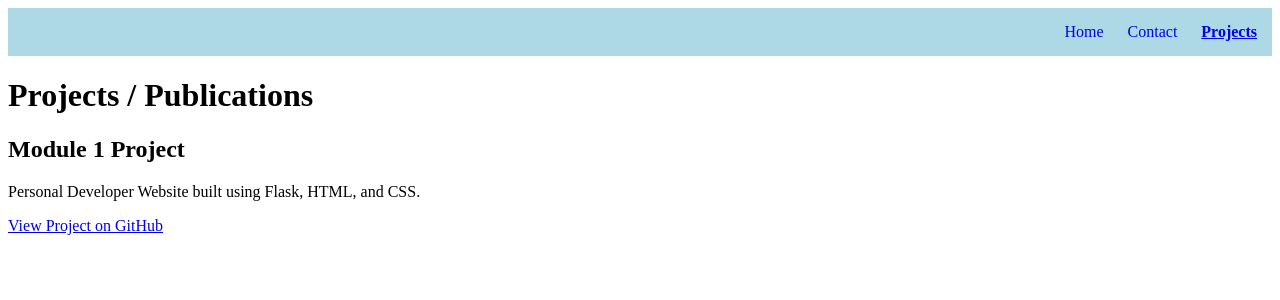
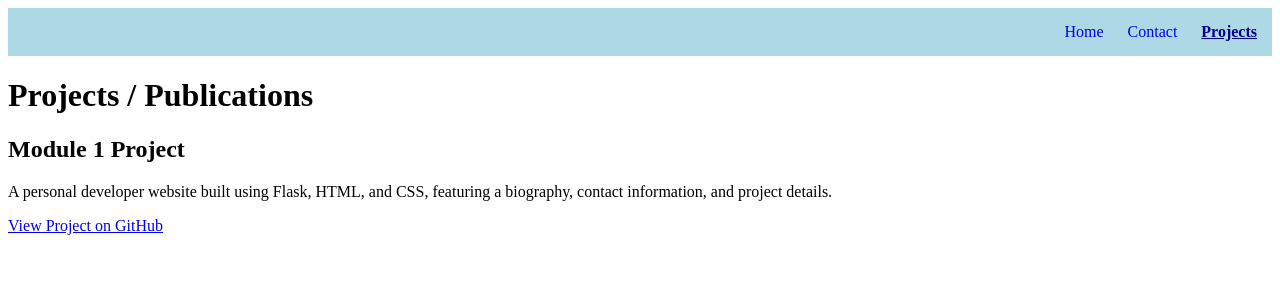
Before and after one commit to FionaShen828/jhu_software_concepts, a Flask app: page /projects in a window 1280 px wide. Shown: the top 300 px of the page. Run offline with Flask 3, Linux system fonts and the light colour scheme.

Commit message:
Finalize Module 1 submission

```diff
--- a/module_1/static/style.css
+++ b/module_1/static/style.css
@@ -20,4 +20,5 @@ nav a {
 nav a.active {
     font-weight: bold;
     text-decoration: underline;
+    color: darkblue;
 }
--- a/module_1/templates/projects.html
+++ b/module_1/templates/projects.html
@@ -12,7 +12,9 @@
 </nav>
     <h1>Projects / Publications</h1>
     <h2>Module 1 Project</h2>
-<p>Personal Developer Website built using Flask, HTML, and CSS.</p>
+<p>
+    A personal developer website built using Flask, HTML, and CSS, featuring a biography, contact information, and project details.
+</p>
 <p>
     <a href="https://github.com/FionaShen828/jhu_software_concepts/tree/main/module_1">View Project on GitHub</a>
 </p>
```
Also changed, not shown: module_1/README.txt (renamed from module_1/README.md), 1 other file.
